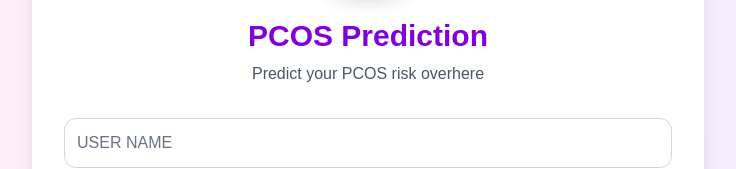
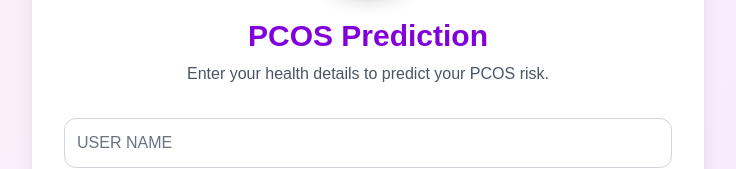
Before and after one commit to BattenaMaheswari/BloomHer-AI, a Next.js app in the folder frontend/: page /pcos in a window 1280 px wide. Shown: the part 226-395 px from the top of the page, without its empty margins (272-1008 px from the left). Built offline with nearby package versions, Linux system fonts and the light colour scheme; no server answers.

Commit message:
pcos prediction result

```diff
--- a/frontend/app/pcos/page.tsx
+++ b/frontend/app/pcos/page.tsx
@@ -138,7 +138,7 @@ export default function PCOSPage() {
           </h1>
 
           <p className="text-gray-600 mt-2 text-center text-sm sm:text-base px-2">
-            Predict your PCOS risk overhere
+            Enter your health details to predict your PCOS risk.
           </p>
 
         </div>
@@ -226,9 +226,9 @@ export default function PCOSPage() {
             Recommendation
           </h3>
 
-          <p className="text-gray-700 leading-7">
-            {result.message}
-          </p>
+          <p className="text-gray-700 leading-7 break-words">
+  {result.message}
+</p>
         </div>
 
       )}
```
